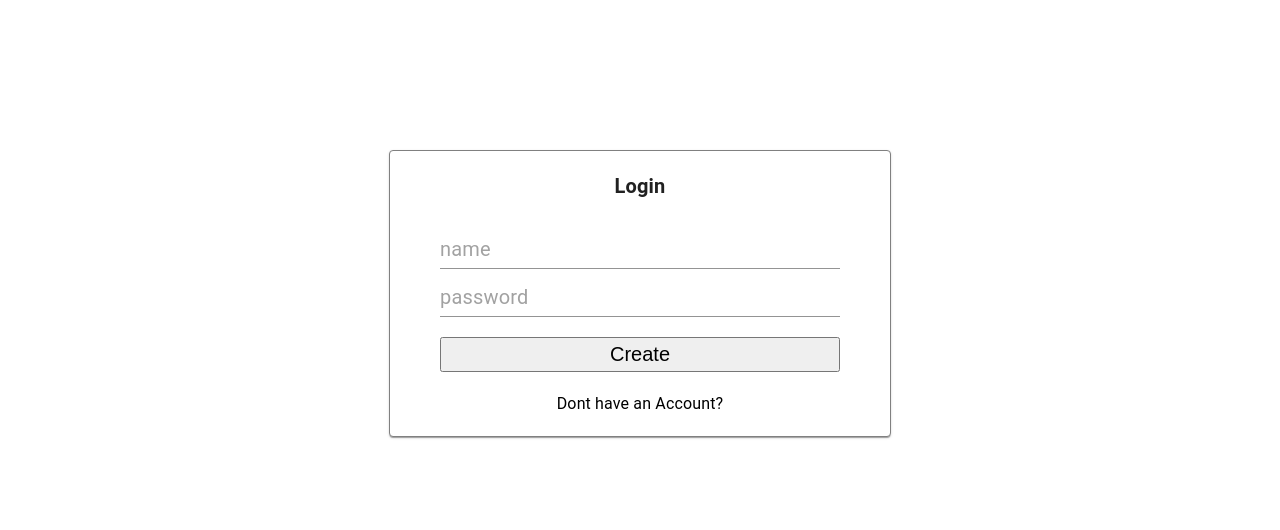
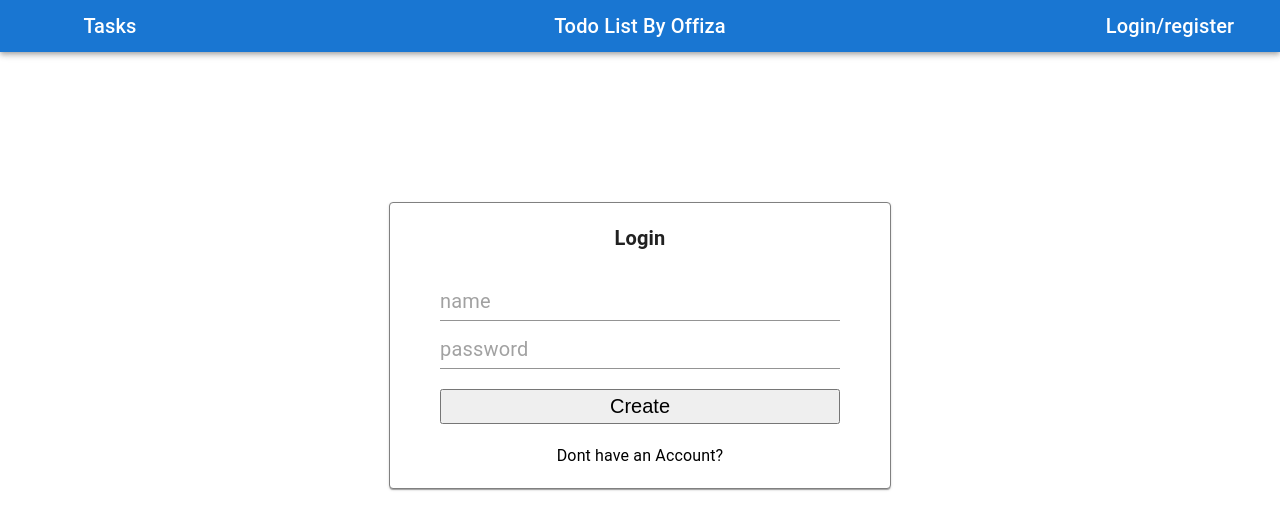
Before and after one commit to offiza/todo-list, a React (Create React App) app in the folder frontend/: page /auth in a window 1280 px wide. Shown: the top 530 px of the page. Built offline with nearby package versions, Linux system fonts and the light colour scheme.

Commit message:
Add NavBar

```diff
--- a/frontend/public/index.css
+++ /dev/null
@@ -1,9 +0,0 @@
-* {
-    margin: 0;
-    padding: 0;
-}
-
-body {
-    height: 100%;
-    background-color: '#fafafa';
-}
--- a/frontend/public/index.html
+++ b/frontend/public/index.html
@@ -1,14 +1,12 @@
 <!DOCTYPE html>
 <html lang="en">
+
 <head>
   <meta charset="utf-8" />
   <link rel="icon" href="%PUBLIC_URL%/favicon.ico" />
   <meta name="viewport" content="width=device-width, initial-scale=1" />
   <meta name="theme-color" content="#000000" />
-    <meta
-      name="description"
-      content="Web site created using create-react-app"
-    />
+  <meta name="description" content="Web site created using create-react-app" />
   <link rel="apple-touch-icon" href="%PUBLIC_URL%/logo192.png" />
   <!--
       manifest.json provides metadata used when your web app is installed on a
@@ -24,9 +22,17 @@
       work correctly both with client-side routing and a non-root public URL.
       Learn how to configure a non-root public URL by running `npm run build`.
     -->
-    <link rel="stylesheet" href="./index.css">
+  <style>
+    body {
+      height: 100%;
+      background-color: '#fafafa';
+      margin: 0;
+      padding: 0;
+    }
+  </style>
   <title>Todo List</title>
 </head>
+
 <body>
   <noscript>You need to enable JavaScript to run this app.</noscript>
   <div id="root"></div>
@@ -41,4 +47,5 @@
       To create a production bundle, use `npm run build` or `yarn build`.
     -->
 </body>
+
 </html>
--- a/frontend/src/App.js
+++ b/frontend/src/App.js
@@ -1,10 +1,12 @@
 import { HomePage } from "./HomePage/HomePage.tsx";
 import { BrowserRouter as Router, Route, Routes, Navigate } from 'react-router-dom';
 import { AuthPage } from "./AuthPage/AuthPage.tsx";
+import { NavBar } from './NavBar/NavBar.tsx';
 
 function App() {
   return (
     <Router>
+      <NavBar />
       <Routes>
         <Route path="*" element={<Navigate to="/auth" />} />
         <Route path="/home" element={<HomePage />} />
--- /dev/null
+++ b/frontend/src/NavBar/NavBar.tsx
@@ -0,0 +1,25 @@
+import { AppBar, Toolbar, Typography, Box } from '@mui/material';
+import React from 'react';
+import { Link } from 'react-router-dom';
+
+export const NavBar = () => {
+  return (
+    <AppBar position="static">
+      <Box sx={{ display: 'flex', alignItems: 'center', justifyContent: 'space-between', p: '10px' }}>
+        <Link to="/home" style={{ textDecoration: 'none', color: '#fff', width: '200px', textAlign: 'center' }}>
+          <Typography variant="h6" color="inherit" component="div">
+            Tasks
+          </Typography>
+        </Link>
+        <Typography variant="h6" color="inherit" component="div" sx={{ width: '200px', textAlign: 'center' }}>
+          Todo List By Offiza
+        </Typography>
+        <Link to="/auth" style={{ textDecoration: 'none', color: '#fff', width: '200px', textAlign: 'center' }}>
+          <Typography variant="h6" color="inherit" component="div">
+            Login/register
+          </Typography>
+        </Link>
+      </Box>
+    </AppBar>
+  )
+}
```
Lines whose indentation alone changed are shown as unchanged.
